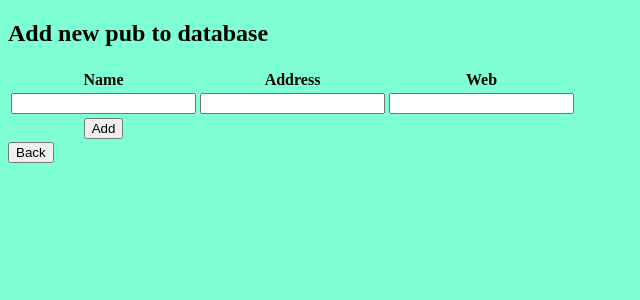
After one commit to 0LTB/cs50project, a Flask app: page /add in a window 1280 px wide. The commit adds this page. Shown: the top 300 px of the page, without its empty margins (0-640 px from the left). Run offline with Flask 3, Linux system fonts and the light colour scheme; lists and menus that the app fills with data are empty.

Commit message:
create "add pub" route and corresponding page

```diff
--- a/app.py
+++ b/app.py
@@ -52,7 +52,23 @@ def result(seq):
         else:
             return redirect(url_for("index"))
 
+@app.route("/add", methods=["GET", "POST"])
+def add():
+    if request.method == "POST":
+        name = request.form.get("name")
+        address = request.form.get("address")
+        web = request.form.get("web")
+        if not name or not address or not web:
+            return render_template("add.html", error="Please fill in all fields.")
+        pub_list = db_conn.execute_query("SELECT name FROM pubs", fetchall=True)
+        for pub in pub_list:
+            if name == pub[0]:
+                message = "Pub already in database."
+                return render_template("add.html", message=message)
+        db_conn.execute_query("INSERT INTO pubs (name, address, web) VALUES (%s, %s, %s);", (name, address, web))
+        return redirect(url_for("index"))
 
+    return render_template("add.html")
 
 
 if __name__ == '__main__':
--- /dev/null
+++ b/templates/add.html
@@ -0,0 +1,34 @@
+{% extends "layout.html" %}
+
+{% block head %}
+
+    <title>Add pub</title>
+
+{% endblock %}
+
+{% block body %}
+<h2>Add new pub to database</h2>
+{% if message %}
+    <h3>{{ message }}</h3>
+{% endif %}
+<h4></h4>
+
+<form action="/add" method="post">
+    <table>
+      <tr>
+        <th> Name </th>
+        <th> Address </th>
+        <th> Web </th>
+      </tr>
+      <tr>
+        <th><input type="text" name="name"></th>
+        <th><input type="text" name="address"></th>
+        <th><input type="text" name="web"></th>
+      </tr>
+      <tr>
+      <th><button type="submit">Add</button></th>
+      </tr>
+      </table>
+</form>
+<button onclick="location.href='/'">Back</button>
+{% endblock %}
--- a/templates/index.html
+++ b/templates/index.html
@@ -14,7 +14,6 @@
         <th> Select </th>
         <th> Name </th>
         <th> Address </th>
-        <th> Votes </th>
       </tr>
       {% for i in pubs_list %}
         <tr>
@@ -31,4 +30,8 @@
     <input type="submit" value="Submit">
 </form>
 
+<p></p>
+
+<button onclick="location.href='/add'">Add new pub</button>
+
 {% endblock %}
--- a/templates/result.html
+++ b/templates/result.html
@@ -8,9 +8,11 @@
 
 {% block body %}
 
+<h2>Send the following link to your friends</h2>
+<h4><a href = http://127.0.0.1:5000/result/{{seq}}> result/{{seq}}</a></h4>
+
 <form action="/result/{{seq}}" method="post">
-    <h2>Send the following link to your friends</h2>
-    <h4><a href = http://127.0.0.1:5000/result/{{seq}}> result/{{seq}}</a></h4>
+
     <table>
       <tr>
         {% if not session["voted"] %}
```
